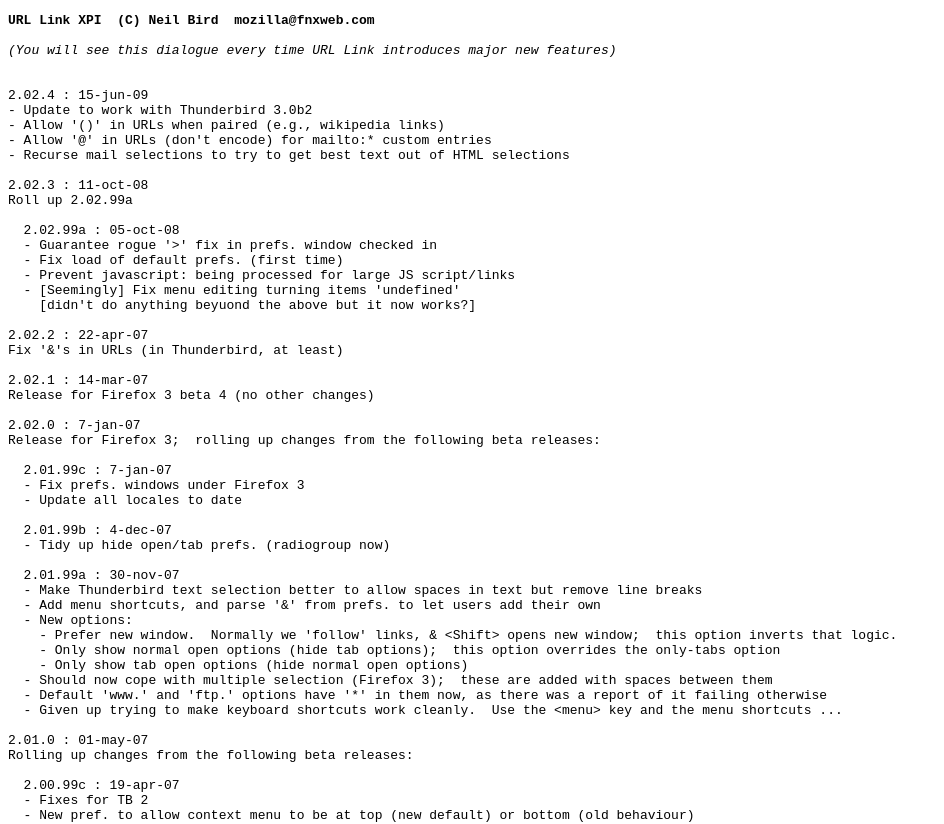
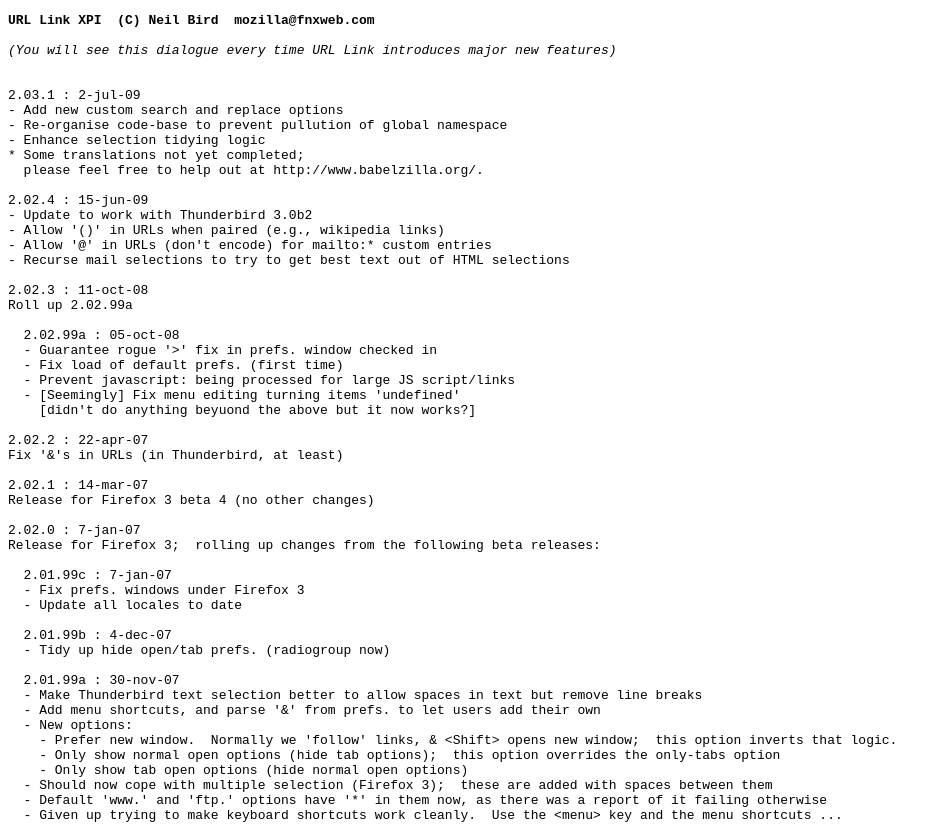
Before and after one commit to fnxweb/urllink, a plain HTML site: page src/content/history.html in a window 1280 px wide. Shown: the top 824 px of the page, without its empty margins (0-944 px from the left). Drawn offline with Linux system fonts and the light colour scheme.

Commit message:
Uploaded 2.03.1 to addons
git-svn-id: http://fnx.fnxweb.co.uk/repos/fnx/urllink/trunk@812 5a3ab4dc-b762-4687-8486-9e4b0467cd83

```diff
--- a/src/content/history.html
+++ b/src/content/history.html
@@ -7,6 +7,13 @@
 
 <i>(You will see this dialogue every time URL Link introduces major new features)</i>
 
+
+2.03.1 : 2-jul-09
+- Add new custom search and replace options
+- Re-organise code-base to prevent pullution of global namespace
+- Enhance selection tidying logic
+* Some translations not yet completed;
+  please feel free to help out at http://www.babelzilla.org/.
 
 2.02.4 : 15-jun-09
 - Update to work with Thunderbird 3.0b2
--- a/src/content/urllinkCommon.js
+++ b/src/content/urllinkCommon.js
@@ -25,7 +25,7 @@
 fnxweb.urllink.common =
 {
     /* Current version;  get this programatically? */
-    version : "2.02.99a",
+    version : "2.03.1",
 
     /* Access to moz */
     nsIPrefBranch : false,
```
Also changed, not shown: 3 other files.
